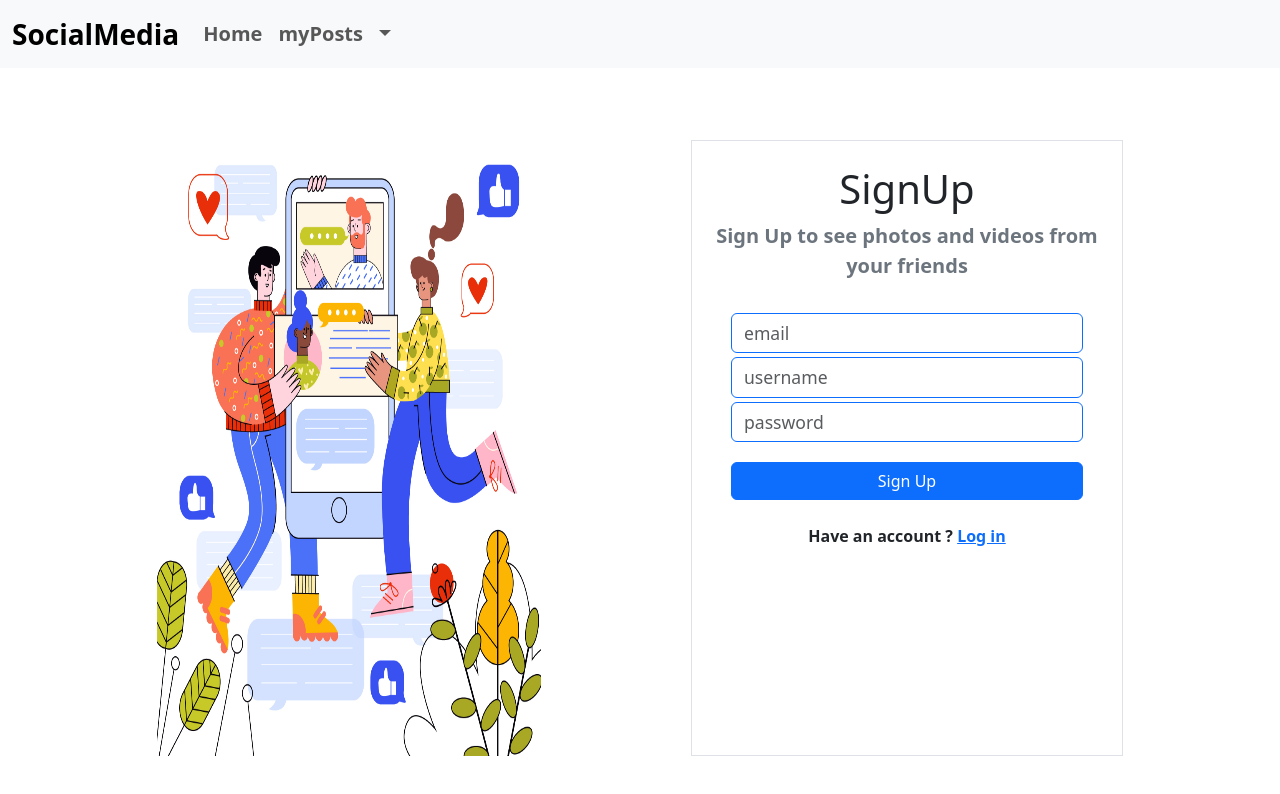
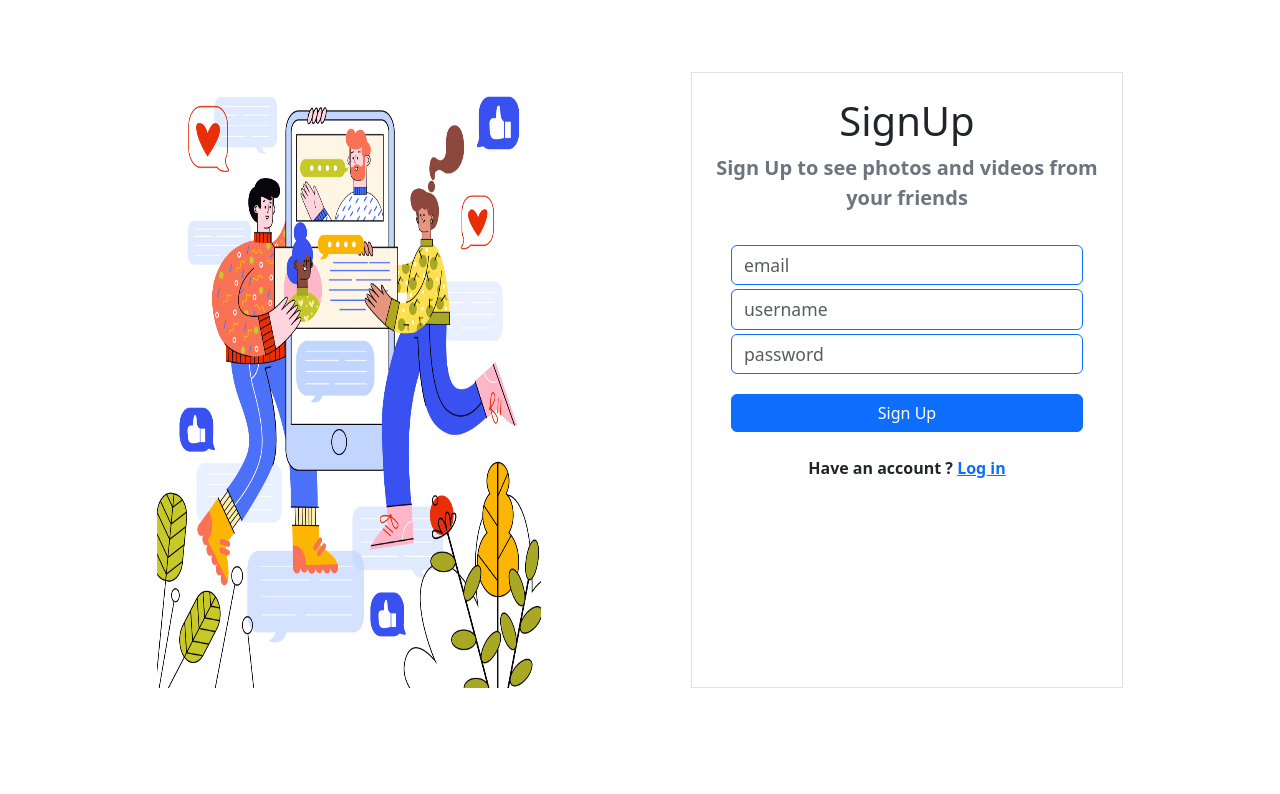
Before and after one commit to khushbookachhi/social-media-app, a React (Vite) app in the folder frontend/: page /signup in a window 1280 px wide. Shown: the top 794 px of the page. Built offline with nearby package versions, Linux system fonts and the light colour scheme.

Commit message:
auth change

```diff
--- a/frontend/src/App.jsx
+++ b/frontend/src/App.jsx
@@ -14,7 +14,7 @@ function App() {
 
   return (
     <>
-    <Navbar/>
+    {authUser && <Navbar/>}
      <Routes>
 				<Route path='/' element={authUser ?<Posts />:<Navigate to="/login"/>} />
 				<Route path='/login' element={authUser?<Navigate to="/"/>:<SignIn />} />
--- a/frontend/src/api.js
+++ b/frontend/src/api.js
@@ -1,2 +1,2 @@
-const baseUrl="https://social-media-app-3-0kya.onrender.com";
+const baseUrl="https://social-media-app-4.onrender.com";
 export {baseUrl};
```
